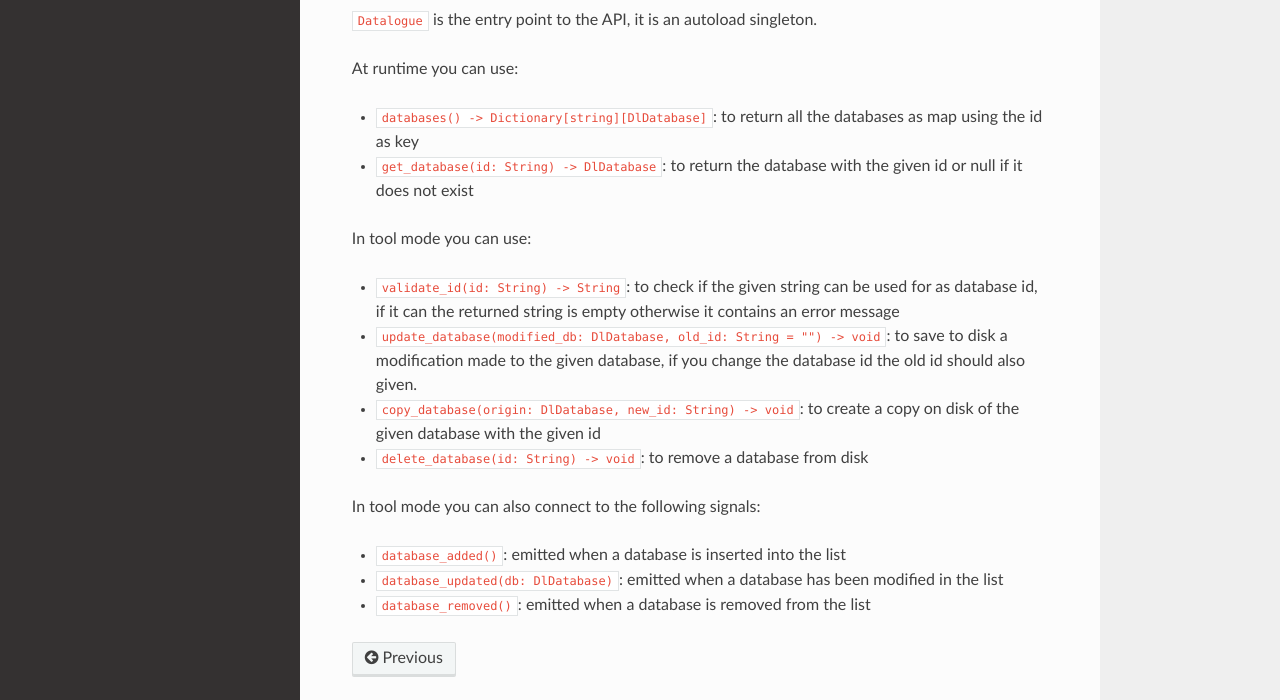
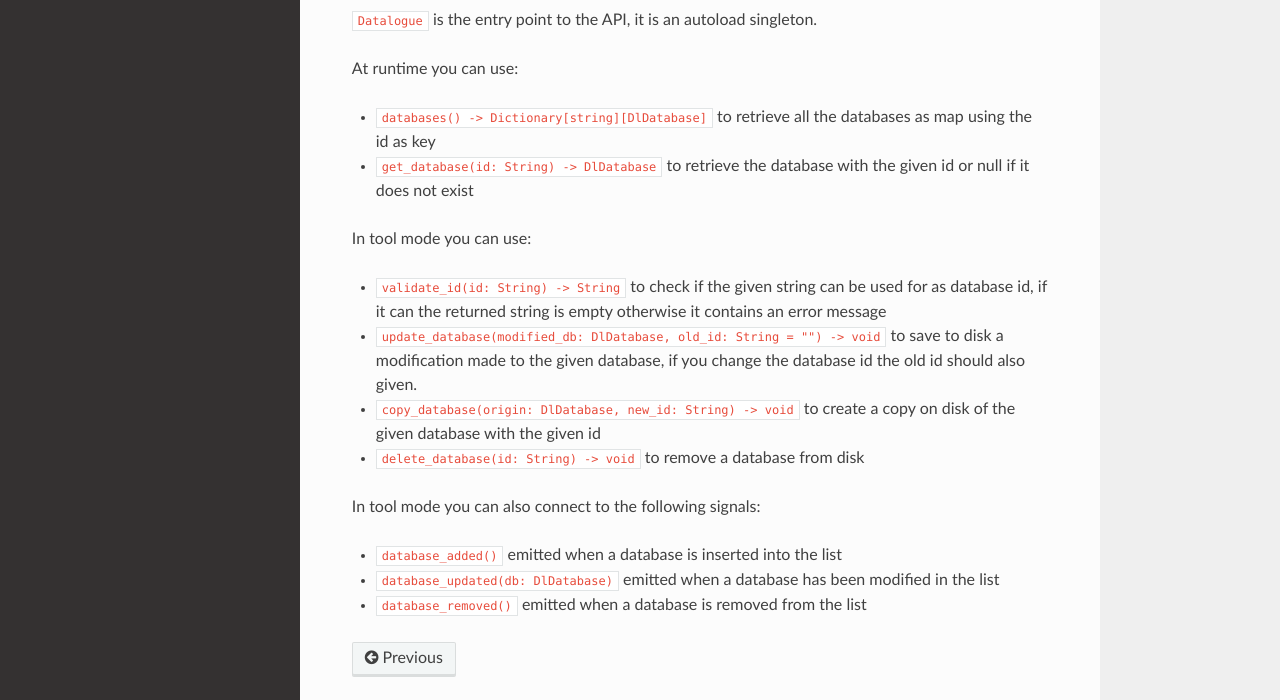
Before and after one commit to BraindeadBZH/datalogue, a Sphinx documentation site: the page built from docs/source/api.rst, in a window 1280 px wide and 1087 px high. Shown: the part 280-980 px from the top of the window. Built offline with Sphinx 7.4.7 and the Read the Docs theme 2.0.0, drawn with Linux system fonts in a browser that asks for light colours.

```diff
--- a/docs/source/api.rst
+++ b/docs/source/api.rst
@@ -12,27 +12,26 @@ Datalogue
 
 At runtime you can use:
 
-* ``databases() -> Dictionary[string][DlDatabase]``: to return all the
+* ``databases() -> Dictionary[string][DlDatabase]`` to retrieve all the
   databases as map using the id as key
-* ``get_database(id: String) -> DlDatabase``: to return the database with the
+* ``get_database(id: String) -> DlDatabase`` to retrieve the database with the
   given id or null if it does not exist
 
 In tool mode you can use:
 
-* ``validate_id(id: String) -> String``: to check if the given string can be
+* ``validate_id(id: String) -> String`` to check if the given string can be
   used for as database id, if it can the returned string is empty otherwise it
   contains an error message
-* ``update_database(modified_db: DlDatabase, old_id: String = "") -> void``: to
+* ``update_database(modified_db: DlDatabase, old_id: String = "") -> void`` to
   save to disk a modification made to the given database, if you change the
-  database id
-  the old id should also given.
-* ``copy_database(origin: DlDatabase, new_id: String) -> void``: to create a
+  database id the old id should also given.
+* ``copy_database(origin: DlDatabase, new_id: String) -> void`` to create a
   copy on disk of the given database with the given id
-* ``delete_database(id: String) -> void``: to remove a database from disk
+* ``delete_database(id: String) -> void`` to remove a database from disk
 
 In tool mode you can also connect to the following signals:
 
-* ``database_added()``: emitted when a database is inserted into the list
-* ``database_updated(db: DlDatabase)``: emitted when a database has been
+* ``database_added()`` emitted when a database is inserted into the list
+* ``database_updated(db: DlDatabase)`` emitted when a database has been
   modified in the list
-* ``database_removed()``: emitted when a database is removed from the list
+* ``database_removed()`` emitted when a database is removed from the list
```
